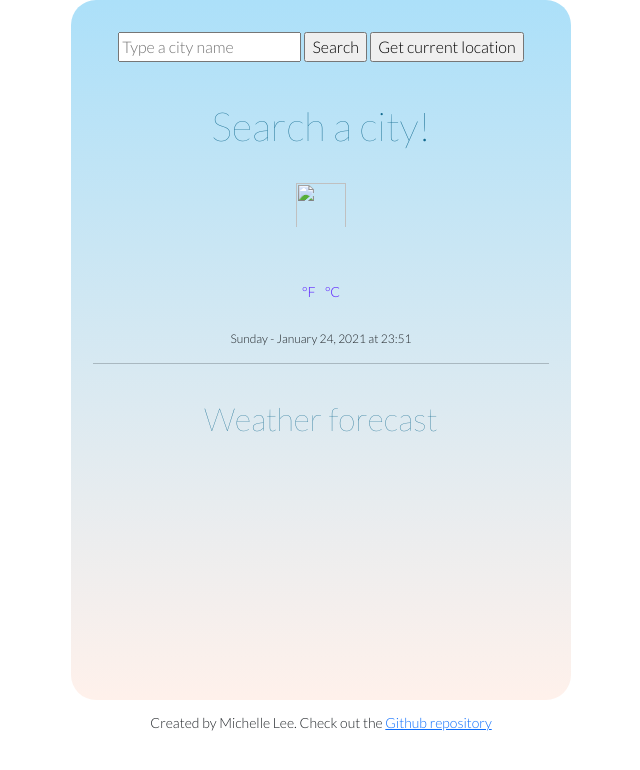
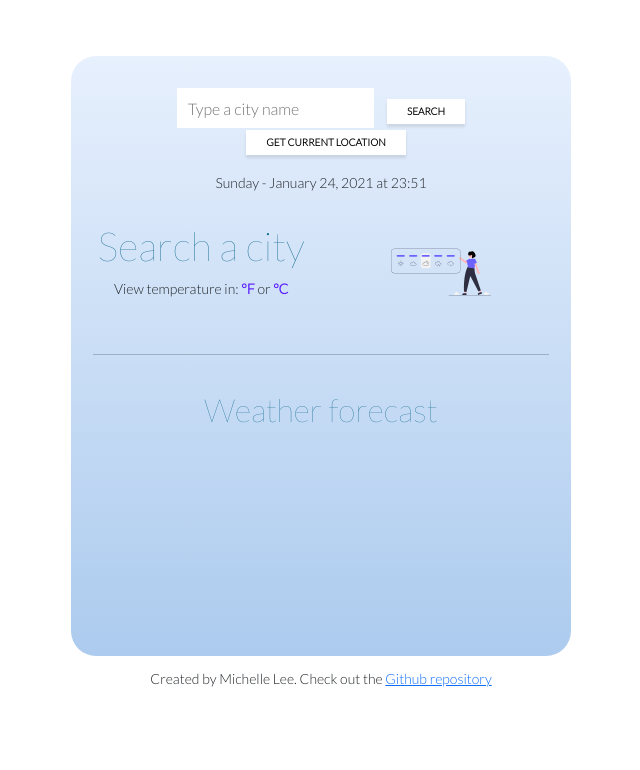
Before and after one commit to mleekwak/weather-app-project, a website built with Parcel: page index.html in a window 1280 px wide. Shown: the whole page, without its empty margins (319-959 px from the left). Built offline with nearby package versions, Linux system fonts and the light colour scheme; no server answers.

Commit message:
cleaned up css, remove broken images

```diff
--- a/index.html
+++ b/index.html
@@ -31,40 +31,42 @@
             id="currentLocation-button"
             value="Get current location"
           />
+
         </form>
       </div>
+      <h3 id="date-temp"></h3>
+
+      <div class="row" id="mainWeather">
+          <div class="col-6">
+            <h1 id="city-header">Search a city</h1>
+            <h2 id="actual-temp"></h2>
+            <div id="tempConverts">
+              <p> View temperature in: <a href="" id="farenheit">°F</a>
+                or <a href="" id="celsius">°C</a>
+              </p>
+            </div>
+            </div>
 
 
-      <div class="row">
-
-            <div id="mainWeather">
-              <div id="main">
-                <h1 id="city-header">Search a city!</h1>
-
-
-                 <img src="" id="mainIcon" />
-                <h2 id="actual-temp"></h2>
-              <div id= "tempConverts">
-                  <a href="" id="farenheit">°F</a>
-                  <a href="" id="celsius">°C</a></div>
-
-              </div>
-           </div>
+          <div class="col-6">
+            <img src="src/weather.svg" id="mainIcon" />
 
             <ul id="facts">
               <li id="weatherDescription"></li>
               <li id="humidity"></li>
               <li id="windSpeed"></li>
             </ul>
+          </div>
 
         </div>
-          <h3 id="date-temp"></h3>
 
       <hr />
+
       <div class="forecast">
         <h2>Weather forecast</h2>
          <div class="row" id="forecast"></div>
 
+      </div>
       </div>
       </div>
       <footer>
--- a/src/styles.css
+++ b/src/styles.css
@@ -9,13 +9,14 @@ body {
 .appWrapper {
   display: block;
   margin: 0 auto;
+  margin-top: 5%;
   border-radius: 25px;
-  background-image: linear-gradient(to top, #fff1eb 0%, #ace0f9 100%);
+  background-image: linear-gradient(to top, #accbee 0%, #e7f0fd 100%);
   text-align: center;
   padding: 2%;
   overflow: hidden;
   max-width: 500px;
-  min-height: 700px;
+  min-height: 600px;
 }
 
 form {
@@ -43,8 +44,14 @@ h2 {
   font-size: 50px;
 }
 
+#tempConverts p {
+  font-family: "Lato", sans-serif;
+  font-size: 14px;
+}
+
 #tempConverts a {
   font-size: 14px;
+  font-weight: bold;
   text-decoration: none;
   color: #591cff;
   transition: 200ms ease-in-out;
@@ -60,7 +67,9 @@ h2 {
 }
 
 #date-temp {
-  font-size: 12px;
+  margin: 10px;
+  font-size: 14px;
+  font-family: "Lato", cursive;
 }
 
 #facts {
@@ -72,11 +81,18 @@ h2 {
   display: block;
   margin: 0 auto;
   padding: 20px;
+  font-family: "Lato", sans-serif;
+  font-weight: lighter;
 }
 
 img {
   height: 50px;
   width: 50px;
+}
+
+#mainIcon {
+  height: 100px;
+  width: 100px;
 }
 
 ul {
@@ -90,3 +106,39 @@ footer {
 .table {
   vertical-align: middle;
 }
+
+#city-search {
+  border-color: #ffffff;
+  background-color: #fff;
+  border-width: 1px;
+  border-style: solid;
+  height: 40px;
+  padding: 10px;
+}
+
+#submit-button,
+#currentLocation-button {
+  background-color: #fff;
+  border: none;
+  box-shadow: 0px 3px 3px rgba(0, 0, 0, 0.1);
+  transition: all 0.3s ease 0s;
+  cursor: pointer;
+  outline: none;
+  margin-left: 10px;
+  color: black;
+  text-transform: uppercase;
+  font-size: 10px;
+  font-weight: bold;
+  padding-bottom: 5px;
+  padding-left: 20px;
+  padding-right: 20px;
+  padding-top: 5px;
+}
+
+#submit-button:hover,
+#currentLocation-button:hover {
+  background-color: #2ee59d;
+  box-shadow: 0px 3px 3px rgba(46, 229, 157, 0.4);
+  color: #fff;
+  transform: translateY(-2px);
+}
```
